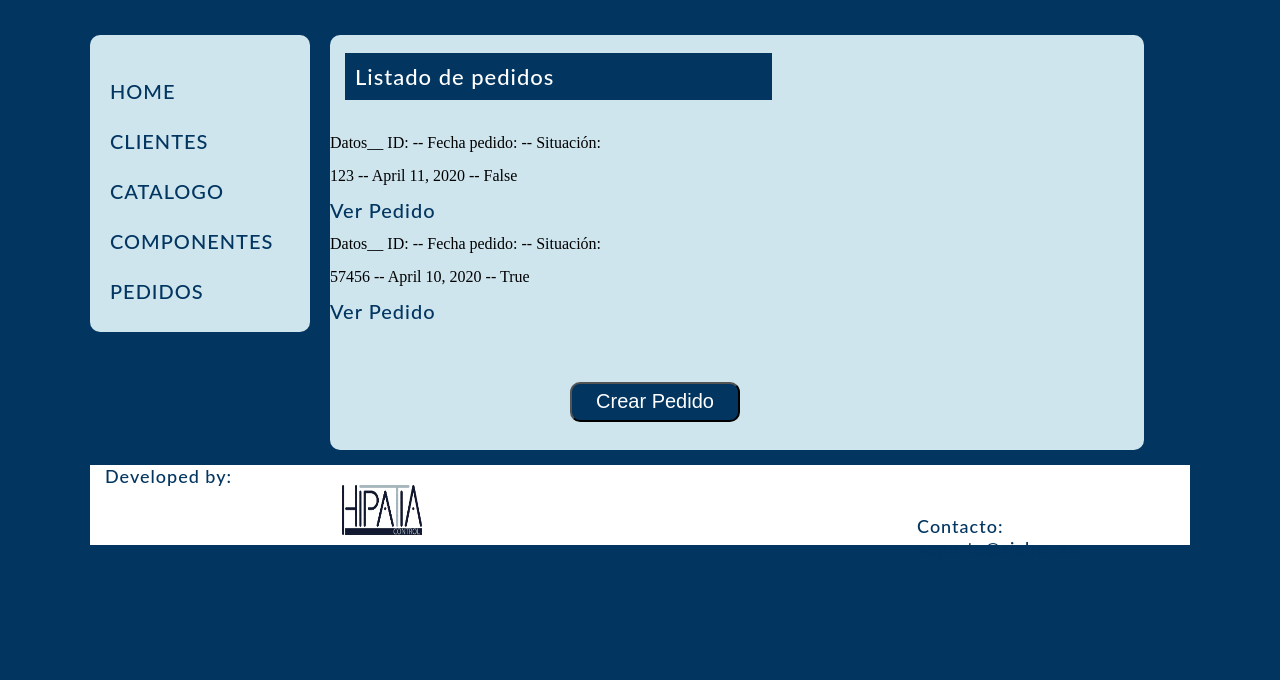
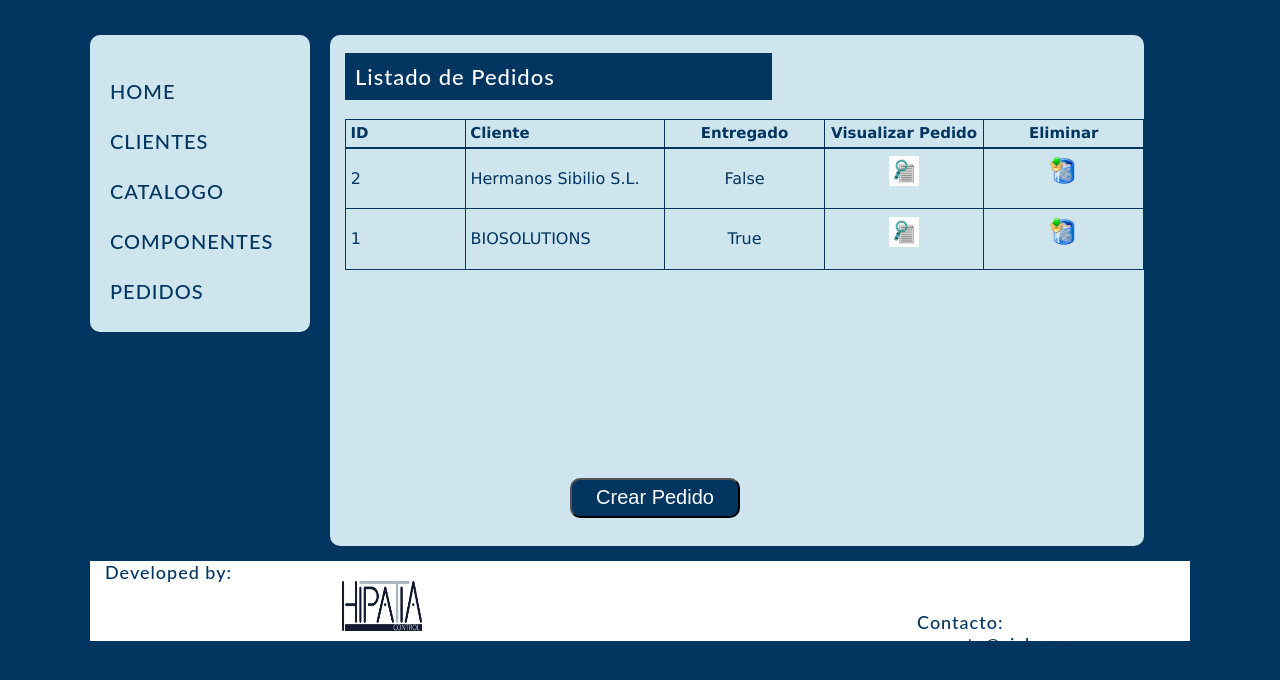
Before and after one commit to MaialenAguilar/TrabajoDjango, a Django app: page /appGestionPedidos/pedidos/ in a window 1280 px wide. Shown: the part 120-800 px from the top of the page. Run offline with Django 3.2, Linux system fonts and the light colour scheme; data comes from the database, SQL or seed files in the repository; both versions use the stored data as it was after the commit.

Commit message:
Sigo unificando estilos en todas las vistas

```diff
--- a/gestionPedidos/appGestionPedidos/templates/Datos_Pedido.html
+++ b/gestionPedidos/appGestionPedidos/templates/Datos_Pedido.html
@@ -1,4 +1,5 @@
 {% extends "base.html" %}
+{% load static %}
 
 {% block titulo %} Datos de pedido {% endblock %}
 
@@ -48,4 +49,8 @@
     <p>Este pedido no existe</p>
 {% endif %}
 
+<!-- Botones de navegación de la parte inferior-->
+<a id="volver" href="{% url 'pedidos' %}"><img src="{% static 'IMG/LOGOS/boton-volver.jpg' %}" width="30px" height="30px" alt="Imagen de volver atrás"></a>
+<a id="home" href = "{% url 'home' %}"><img src="{% static 'IMG/LOGOS/home.png' %}" width="40px" height="40px" alt="Imagen de home"></a>
+
 {% endblock %}
--- a/gestionPedidos/appGestionPedidos/templates/Datos_producto.html
+++ b/gestionPedidos/appGestionPedidos/templates/Datos_producto.html
@@ -1,4 +1,5 @@
 {% extends "base.html" %}
+{% load static %}
 
 {% block titulo %} Datos del Producto {% endblock %}
 
@@ -36,4 +37,8 @@
         <p>No existe este producto</p>
 {% endif %}
 
+<!-- Botones de navegación de la parte inferior-->
+<a id="volver" href="{% url 'clientes' %}"><img src="{% static 'IMG/LOGOS/boton-volver.jpg' %}" width="30px" height="30px" alt="Imagen de volver atrás"></a>
+<a id="home" href = "{% url 'home' %}"><img src="{% static 'IMG/LOGOS/home.png' %}" width="40px" height="40px" alt="Imagen de home"></a>
+
 {% endblock %}
--- a/gestionPedidos/appGestionPedidos/templates/Insertar_Producto.html
+++ b/gestionPedidos/appGestionPedidos/templates/Insertar_Producto.html
@@ -9,7 +9,7 @@
     {{ form.as_p }}
     <input class="boton" type="submit" value="Guardar" />
 </form>
-<a id="volver" href="{% url 'pedidos' %}"><img src="{% static 'IMG/LOGOS/boton-volver.jpg' %}" width="30px" height="30px" alt="Imagen de volver atrás"></a>
+<a id="volver" href="{% url 'categorias' %}"><img src="{% static 'IMG/LOGOS/boton-volver.jpg' %}" width="30px" height="30px" alt="Imagen de volver atrás"></a>
 <a id="home" href = "{% url 'home' %}"><img src="{% static 'IMG/LOGOS/home.png' %}" width="40px" height="40px" alt="Imagen de home"></a>
 
 {% endblock %}
--- a/gestionPedidos/appGestionPedidos/templates/pedidos.html
+++ b/gestionPedidos/appGestionPedidos/templates/pedidos.html
@@ -1,22 +1,34 @@
-{% extends "base.html" %}
+{% extends 'base.html' %}
+{% load static %}
 
-{% block titulo %}Listado de Pedidos {% endblock %}
+{% block titulo %}Listado de Pedidos{% endblock %}
 
 {% block main %}
-<h2 class = "titulos">Listado de pedidos</h2>
+<h2 class = "titulos">Listado de Pedidos</h2>
 
-    <ul>
-        {% for d in lista_pedidos %}
-        <li>
-               Datos__ ID: -- Fecha pedido: -- Situación:
-        </li>
-        <li>
-            <ul>
-       {{d.identificador}} -- {{ d.fecha_pedido}} --  {{d.entregado}}<li> <a href="/appGestionPedidos/pedidos/{{ d.id }}">Ver Pedido</a></li>
-            </ul>
-        </li>
-    {% endfor %}
-    </ul>
-
-    <a href="{% url 'crear_pedido' %}"><button class="boton" name="boton">Crear Pedido</button> </a>
+	<div class = "tabla">
+	<table>
+		<thead>
+		<tr>
+			<th class="primera-titulo">ID</th>
+			<th class="segunda-titulo">Cliente</th>
+            <th class="tercera-titulo">Entregado</th>
+			<th class="tercera-titulo">Visualizar Pedido</th>
+			<th class="cuarta-titulo">Eliminar</th>
+		</tr>
+		</thead>
+		<tbody>
+		{% for d in lista_pedidos %}
+		<tr>
+			<td class="primera" > {{ d.id }}</td>
+			<td class="segunda">{{ d.cliente}}</td>
+            <td class="tercera">{{ d.entregado}}</td>
+			<td class="tercera"><a href="/appGestionPedidos/pedidos/{{ d.id }}"><img src="{% static 'IMG/LOGOS/examinar.jpg' %}" width="30px" height="30px" alt="Imagen de volver"></a></td>
+			<td class="cuarta"><a href="/appGestionPedidos/clientes/delete/{{ d.id }}"><img src="{% static 'IMG/LOGOS/borrar.png' %}" width="30px" height="30px" alt="Imagen de volver"></a></td>
+		</tr>
+		{% endfor %}
+		</tbody>
+	</table>
+	</div>
+	<a class="crear" href="{% url 'crear_pedido' %}"><button class ="boton" name="boton">Crear Pedido</button> </a>
 {% endblock %}
--- a/gestionPedidos/appGestionPedidos/views.py
+++ b/gestionPedidos/appGestionPedidos/views.py
@@ -181,7 +181,7 @@ class OcioListView(ListView):
 class EnergiaListView(ListView):
     model = Producto
     template_name = 'energia.html'
-    queryset = Producto.objects.filter(categoria__nombre='Energia')
+    queryset = Producto.objects.filter(categoria__nombre='Energía')
     context_object_name = 'lista_energia'
 
     def get_context_data(self, **kwargs):
```
Also changed, not shown: gestionPedidos/appGestionPedidos/templates/conectores.html (+21 -20 lines), gestionPedidos/appGestionPedidos/templates/energia.html (+21 -20 lines), gestionPedidos/db.sqlite3.
